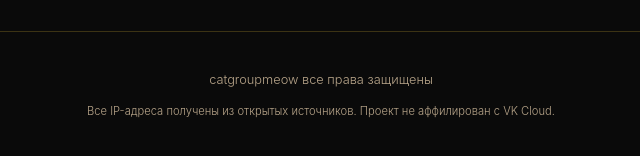
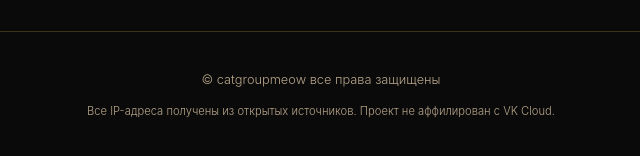
Before and after one commit to catgroupmeow/ip-vkcloudcdn, a plain HTML site: page index.html in a window 1280 px wide. Shown: the part 1485-1641 px from the top of the page, 319-959 px from the left. Drawn offline with Linux system fonts and the light colour scheme; a web font is replaced by a local one.

Commit message:
Update index.html

```diff
--- a/index.html
+++ b/index.html
@@ -399,7 +399,7 @@
         </div>
 
         <footer class="footer">
-            <p>catgroupmeow все права защищены</p>
+            <p>© catgroupmeow все права защищены</p>
             <div class="disclaimer">
                 Все IP-адреса получены из открытых источников. Проект не аффилирован с VK Cloud.
             </div>
```
